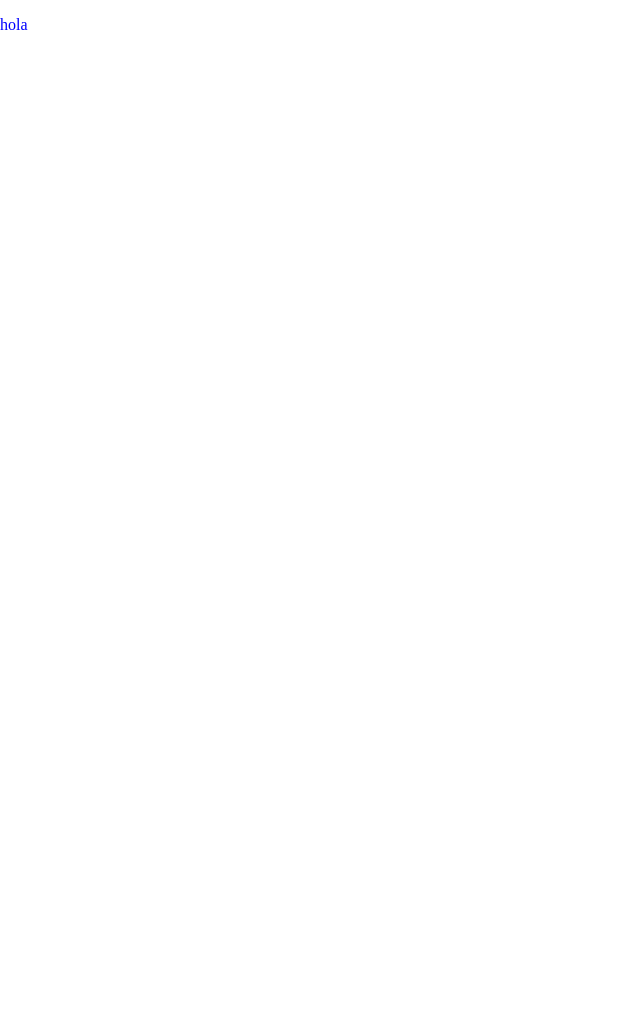
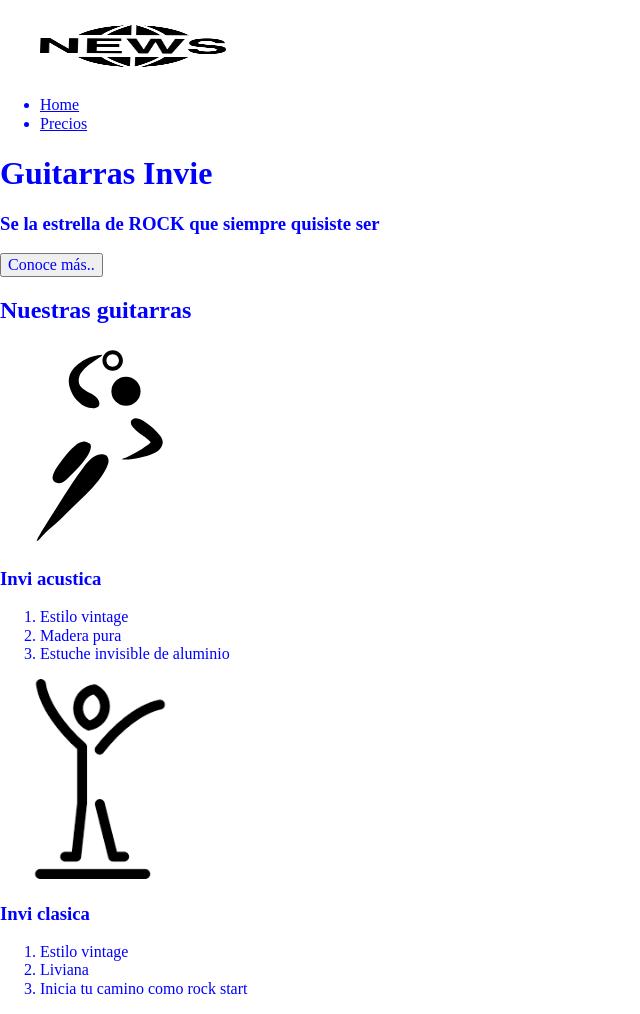
Before and after one commit to etvb/envy, a plain HTML site: page index.html in a window 1280 px wide. Shown: the whole page, without its empty margins (0-640 px from the left). Before the commit the page ends 800 px from the top, so only its background shows below. Drawn offline with Linux system fonts and the light colour scheme.

Commit message:
termino la semantica y coloco las imagenes

```diff
--- a/index.html
+++ b/index.html
@@ -7,7 +7,48 @@
 	<link rel="stylesheet" href="css/estilos.css">
 </head>
 <body>
-		<p>hola</p>
+		<header> <!-- HEADER -->
+			<figure> <!-- logotipo -->
+				<img src="img/logo.png" alt="logotipo de la empresa" width="186" height="60">
+			</figure>
+			<nav> <!-- menu -->
+				<ul>
+					<li>
+						<a href="">Home</a>
+					</li>
+					<li>
+						<a href="">Precios</a>
+					</li>
+				</ul>
+			</nav>
+		</header>
+		<section> <!-- portada -->
+			<h1>Guitarras Invie</h1><!-- titulo -->
+			<h3>Se la estrella de ROCK que siempre quisiste ser</h3><!-- slogan -->
+			<button>Conoce más..</button><!-- boton -->
+		</section>
+		<section> <!-- guitarras -->
+			<h2>Nuestras guitarras</h2><!-- Titulo -->
+			<article><!-- guitarra 1 -->
+				<img src="img/img1.svg" alt="" width="200">
+				<h3>Invi acustica</h3>
+				<ol>
+					<li>Estilo vintage</li>
+					<li>Madera pura</li>
+					<li>Estuche invisible de aluminio</li>
+				</ol>
+
+			</article>
+			<article><!-- guitarra 2 -->
+				<img src="img/img2.png" alt="" width="200">
+				<h3>Invi clasica</h3>
+				<ol>
+					<li>Estilo vintage</li>
+					<li>Liviana</li>
+					<li>Inicia tu camino como rock start</li>
+				</ol>
+			</article>
+		</section>
 <!-- <script src="js/funciones.js"></script> -->
 </body>
 </html>
```
Also changed, not shown: img/img1.svg (added), img/img2.png (added), img/logo.png (added), img/pro1.PNG (added), img/pro2.PNG (added).
